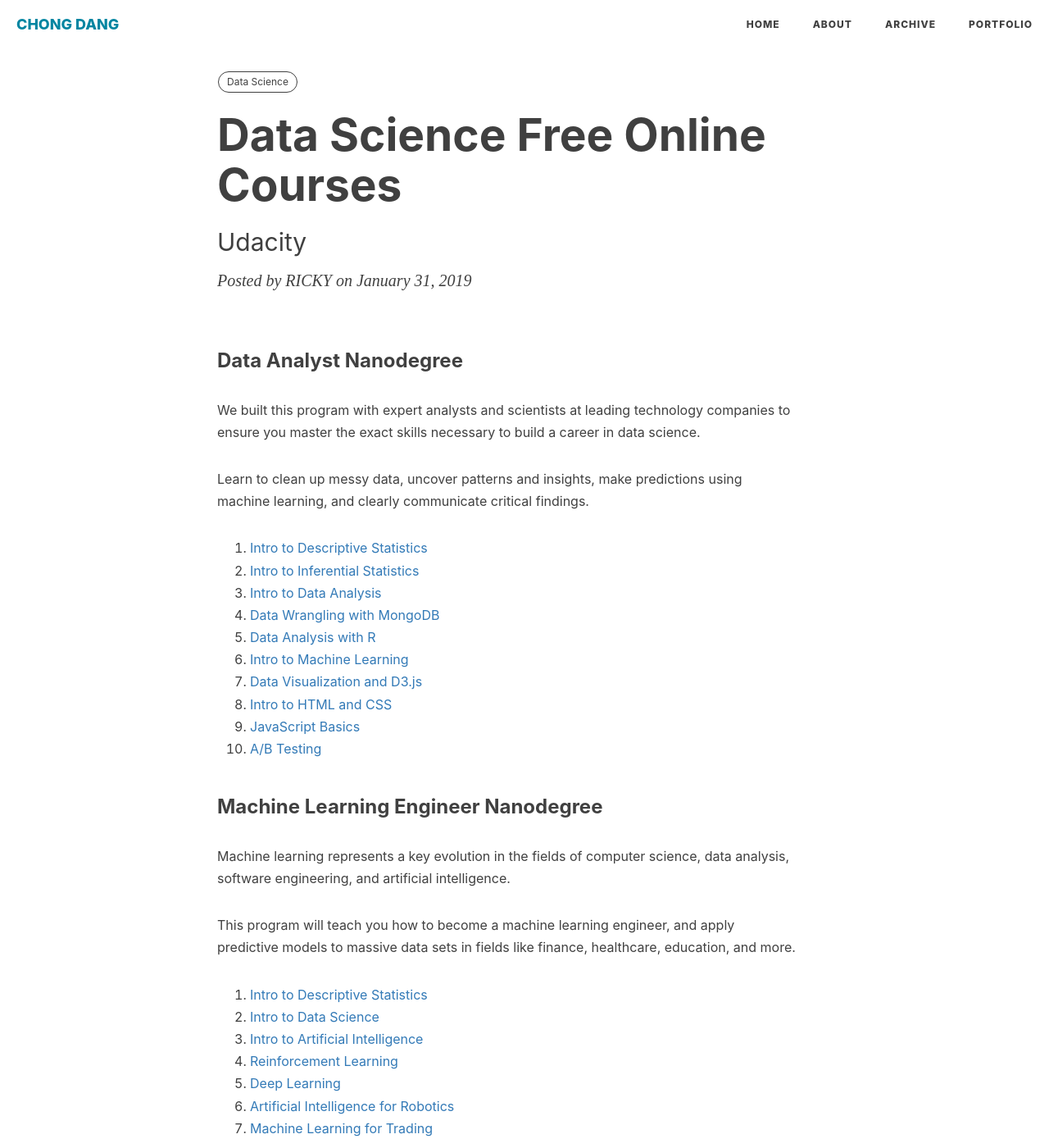
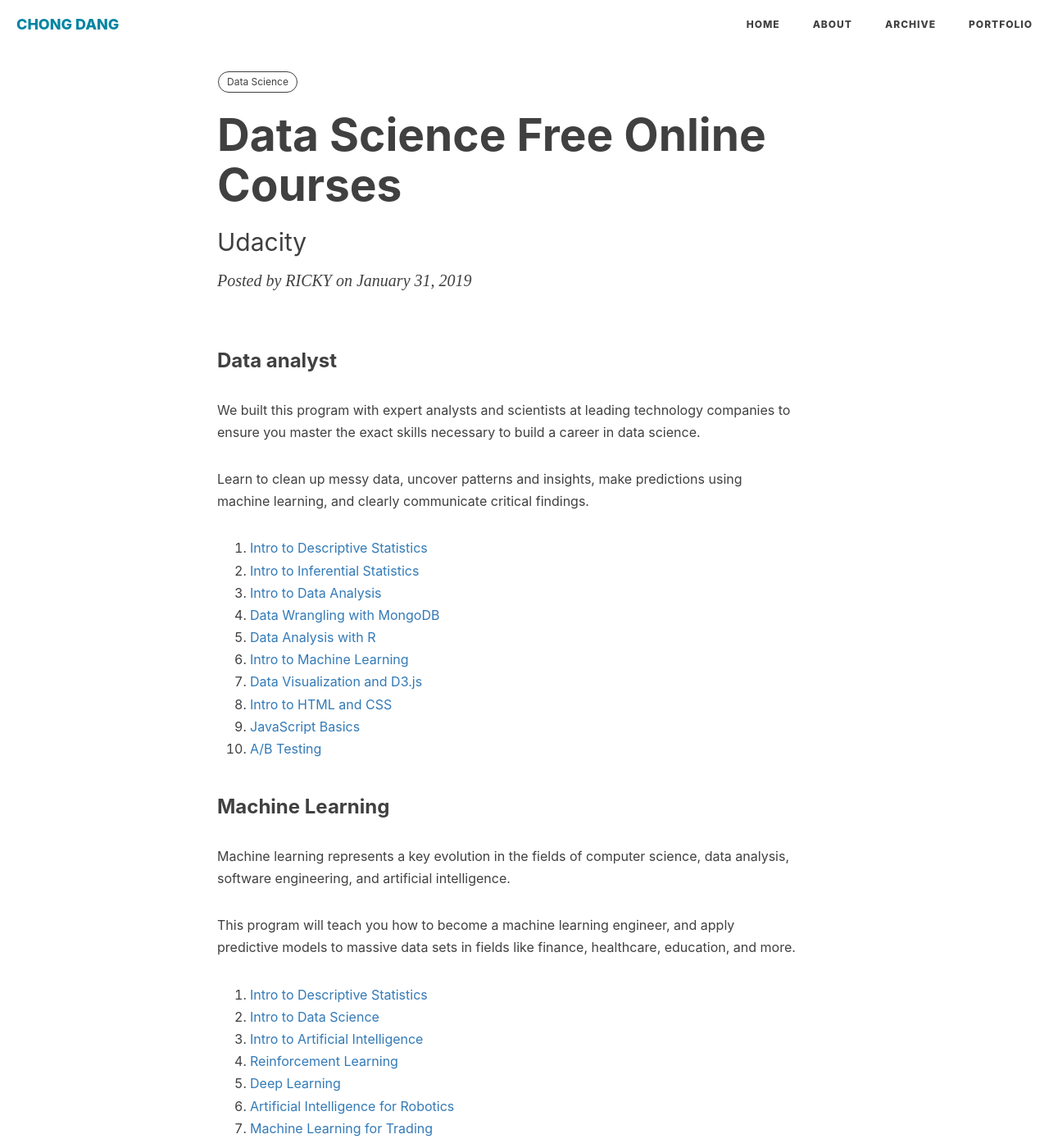
Before and after one commit to rickydangc/rickydangc.github.io, a Jekyll site: the page built from _posts/2019-01-31-ds-learning.md, in a window 1280 px wide and 1400 px high. Shown: the whole window at 82% size. Built offline with Jekyll 4.4.1, drawn with Linux system fonts in a browser that asks for light colours; nearby versions of some CDN libraries; comment, search, counter and statistics services are not loaded.

Commit message:
add changes

```diff
--- a/_posts/2019-01-31-ds-learning.md
+++ b/_posts/2019-01-31-ds-learning.md
@@ -8,7 +8,7 @@
   - Data Science
 ---
 
-### Data Analyst Nanodegree
+### Data analyst
 
 We built this program with expert analysts and scientists at leading technology
 companies to ensure you master the exact skills necessary to build a career in
@@ -28,7 +28,7 @@
   10. [A/B Testing](https://www.udacity.com/course/ab-testing--ud257)
 
 
-### Machine Learning Engineer Nanodegree
+### Machine Learning
 
 Machine learning represents a key evolution in the fields of computer
 science, data analysis, software engineering, and artificial intelligence.
```
